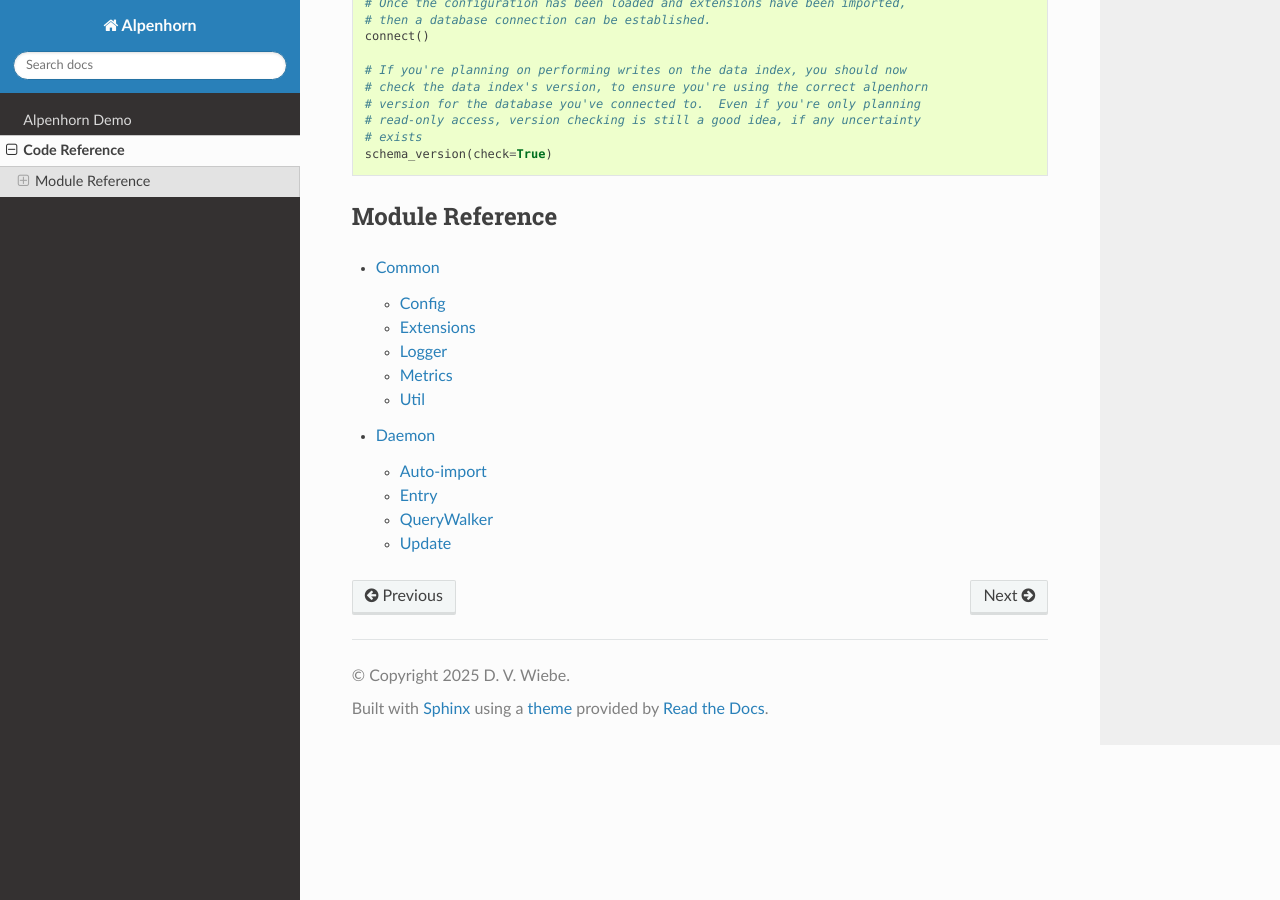
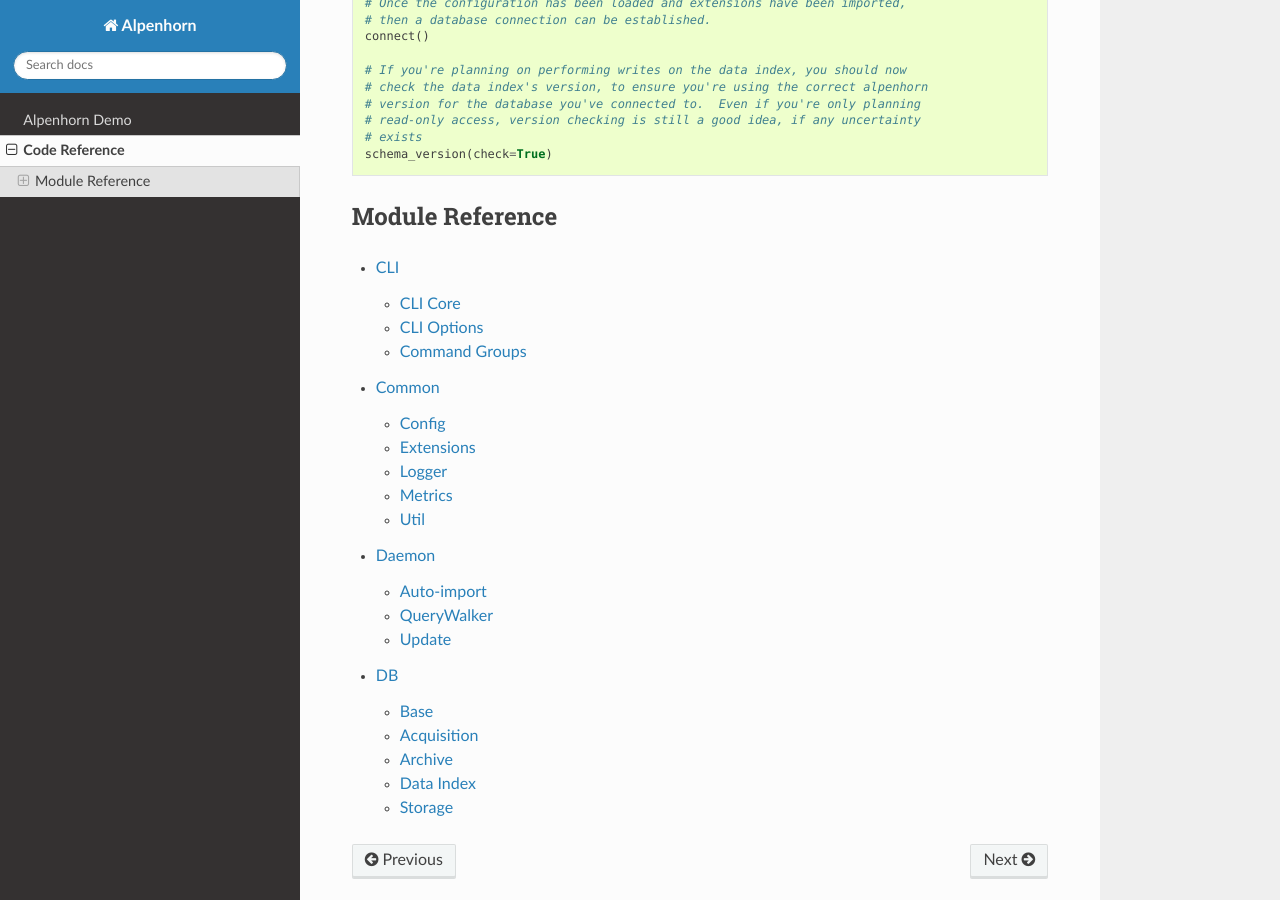
Before and after one commit to radiocosmology/alpenhorn, a Sphinx documentation site: the page built from doc/coderef/index.rst, in a window 1280 px wide and 900 px high, scrolled down 574 px. Built offline with Sphinx 7.4.7 and the Read the Docs theme 3.1.0, drawn with Linux system fonts in a browser that asks for light colours; the version number could not be read and is left out.

Commit message:
numpydoc 2

```diff
--- a/doc/coderef/daemon.rst
+++ b/doc/coderef/daemon.rst
@@ -9,12 +9,6 @@ Auto-import
 .. automodule:: alpenhorn.daemon.auto_import
   :members:
 
-Entry
------
-
-.. automodule:: alpenhorn.daemon.entry
-  :members:
-
 QueryWalker
 -----------
 .. automodule:: alpenhorn.daemon.querywalker
--- a/doc/coderef/index.rst
+++ b/doc/coderef/index.rst
@@ -42,7 +42,9 @@ Module Reference
 ----------------
 
 .. toctree::
-   :maxdepth: 2
+   :maxdepth: 3
 
+   cli
    common
    daemon
+   db
--- a/pyproject.toml
+++ b/pyproject.toml
@@ -87,6 +87,7 @@ override_SS05 = [  # override SS05 to allow docstrings starting with these words
 ]
 
 
+
 [tool.ruff]
 lint.select = ["E", "F", "I", "UP", "NPY", "RUF", "BLE", "C4", "RET"]
 
```
